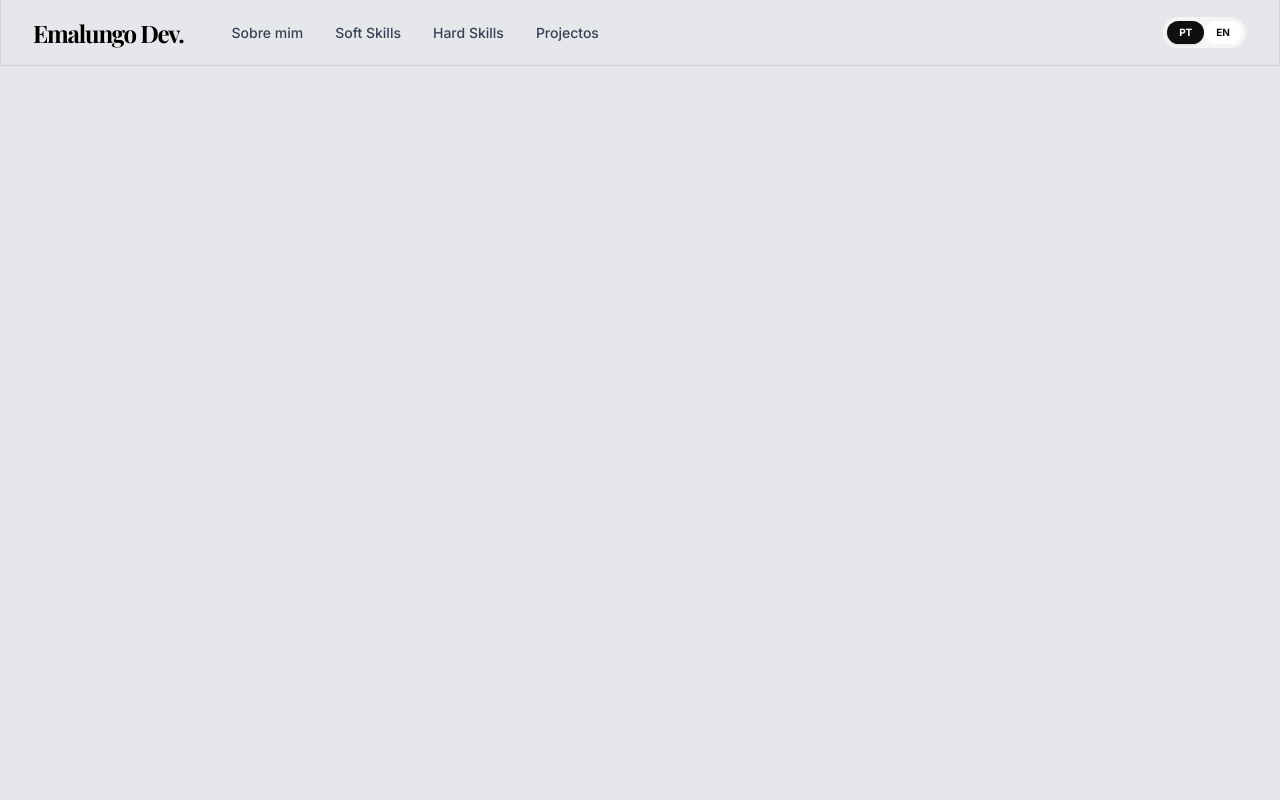
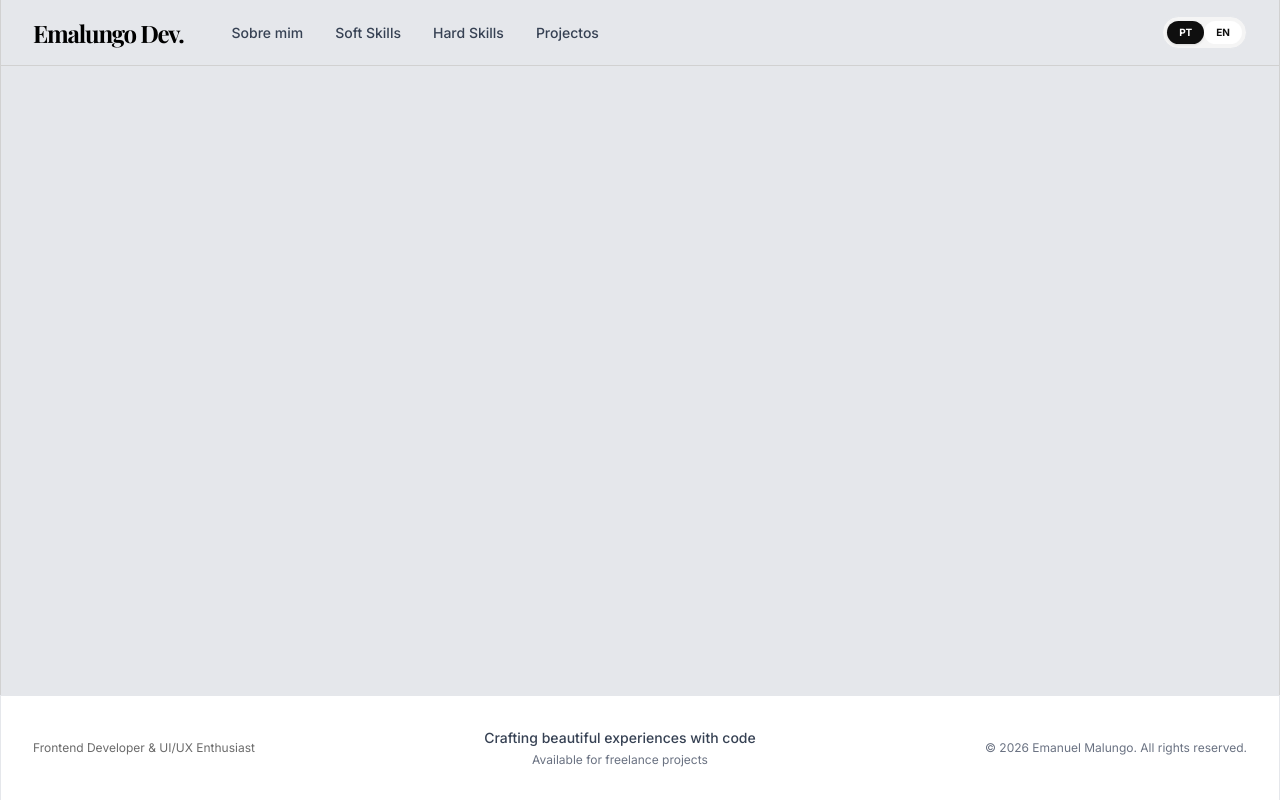
Before and after one commit to emanuel-malungo/emalungo.dev, a Next.js app: page / in a window 1280 px wide. Built offline with nearby package versions, Linux system fonts and the light colour scheme; a web font is replaced by a local one.

Commit message:
feat: adicionar o componente Footer e atualizar o layout principal

```diff
--- a/src/app/page.tsx
+++ b/src/app/page.tsx
@@ -1,12 +1,14 @@
+import Footer from "@/components/layout/Footer";
 import Header from "@/components/layout/Header";
 
 export default function Home() {
   return (
     <div className="flex flex-col h-screen w-screen bg-gray-200">
       <Header />
-      <main>
+      <main className="flex-1 mx-auto w-full md:max-w-7xl md:border-x md:border-gray-300 overflow-auto px-4 md:px-0 flex flex-col items-center justify-center">
           {/* Conteúdo Principal */}
       </main>
+      <Footer />
     </div>
   );
 }
--- /dev/null
+++ b/src/components/layout/Footer.tsx
@@ -0,0 +1,26 @@
+
+export default function Footer() {
+    return (
+        <footer className="border-t border-gray-200 bg-white">
+            <div className="mx-auto px-4 py-8 md:max-w-7xl md:px-8 md:border-x md:border-gray-200">
+                <div className="flex flex-col md:flex-row justify-between items-center gap-8">
+                    {/* Left Section - Info */}
+                    <div className="md:text-left">
+                        <p className="text-xs text-gray-600">Frontend Developer & UI/UX Enthusiast</p>
+                    </div>
+
+                    {/* Center Section - Tagline */}
+                    <div className="text-center">
+                        <p className="text-sm font-medium text-gray-700">Crafting beautiful experiences with code</p>
+                        <p className="text-xs text-gray-500 mt-1">Available for freelance projects</p>
+                    </div>
+
+                    {/* Right Section - Copyright */}
+                    <div className="text-xs text-gray-500 text-center md:text-right">
+                        <p>&copy; 2026 Emanuel Malungo. All rights reserved.</p>
+                    </div>
+                </div>
+            </div>
+        </footer>
+    )
+}
```
